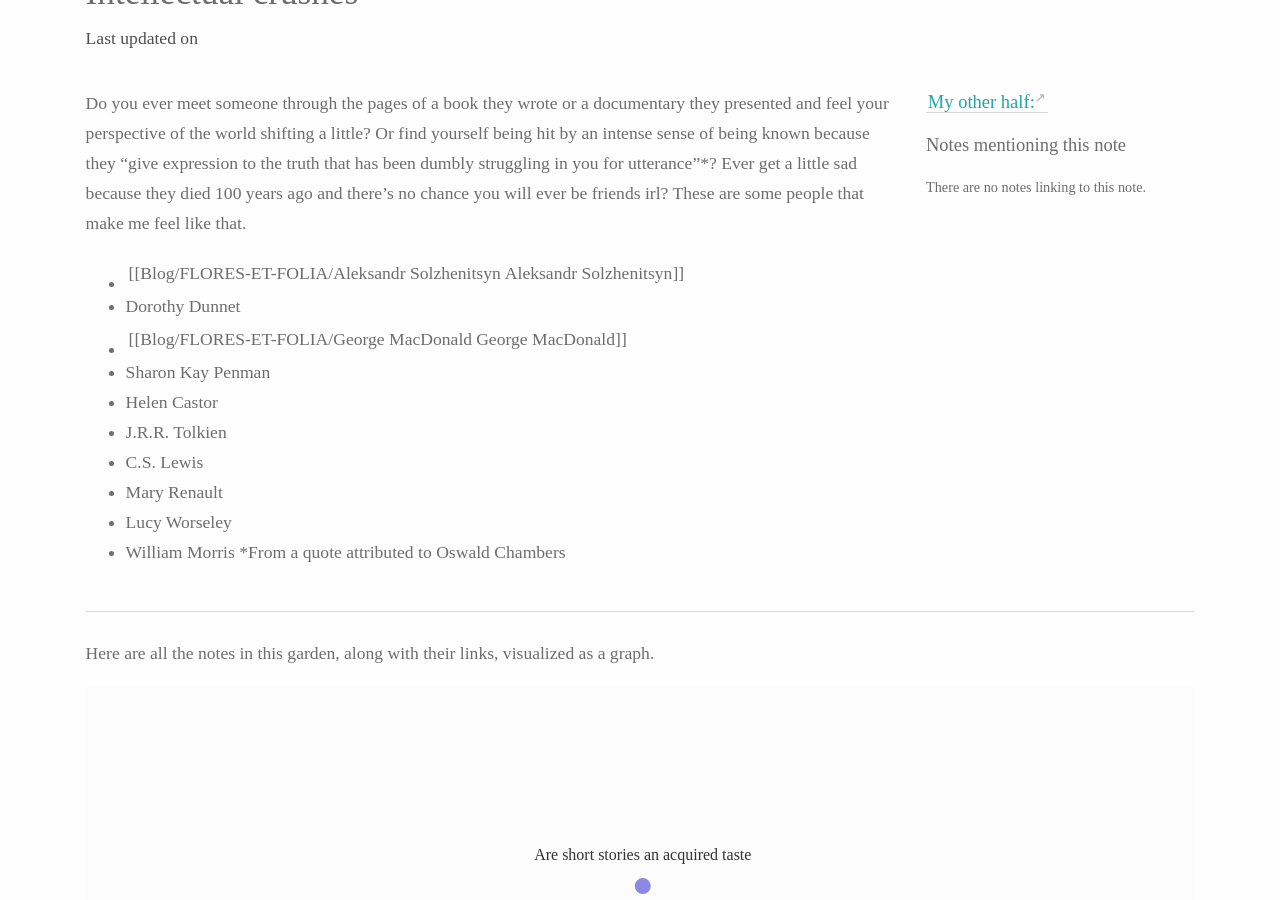
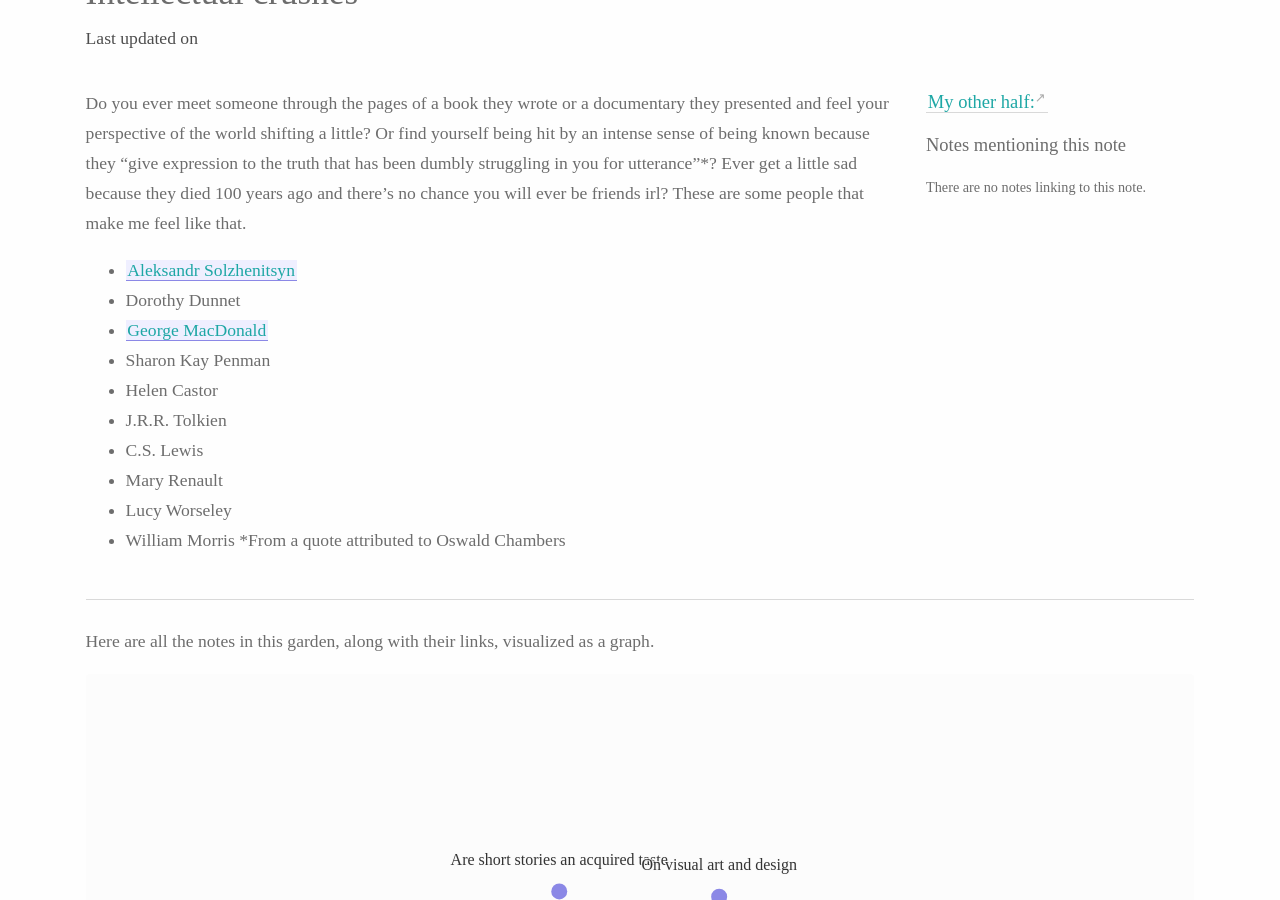
Before and after one commit to flores-et-folia/flores-et-folia.github.io, a Jekyll site: the page built from _notes/flores-et-folia/Intellectual Crushes.md, in a window 1280 px wide and 900 px high, scrolled down 624 px. Built offline with Jekyll 4.4.1, drawn with Linux system fonts in a browser that asks for light colours.

Commit message:
Changes made on 2024/05/27

```diff
--- a/_notes/flores-et-folia/Intellectual Crushes.md
+++ b/_notes/flores-et-folia/Intellectual Crushes.md
@@ -1,7 +1,7 @@
 Do you ever meet someone through the pages of a book they wrote or a documentary they presented and feel your perspective of the world shifting a little? Or find yourself being hit by an intense sense of being known because they "give expression to the truth that has been dumbly struggling in you for utterance"*? Ever get a little sad because they died 100 years ago and there's no chance you will ever be friends irl? These are some people that make me feel like that.
-- [[Blog/FLORES-ET-FOLIA/Aleksandr Solzhenitsyn|Aleksandr Solzhenitsyn]]
+- [[Aleksandr Solzhenitsyn]]
 - Dorothy Dunnet
-- [[Blog/FLORES-ET-FOLIA/George MacDonald|George MacDonald]]
+- [[George MacDonald]]
 - Sharon Kay Penman
 - Helen Castor
 - J.R.R. Tolkien
```
Also changed, not shown: _pages/index.md (+1 -2 lines).
